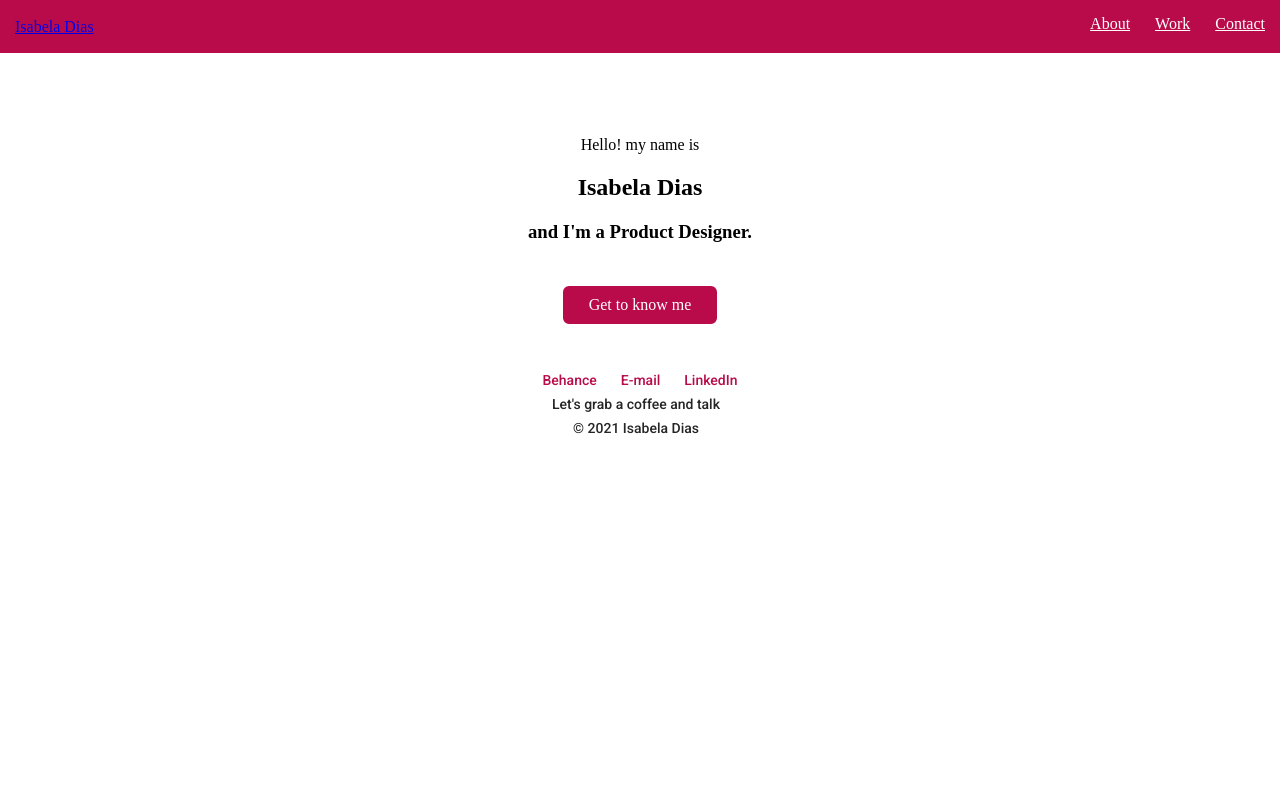
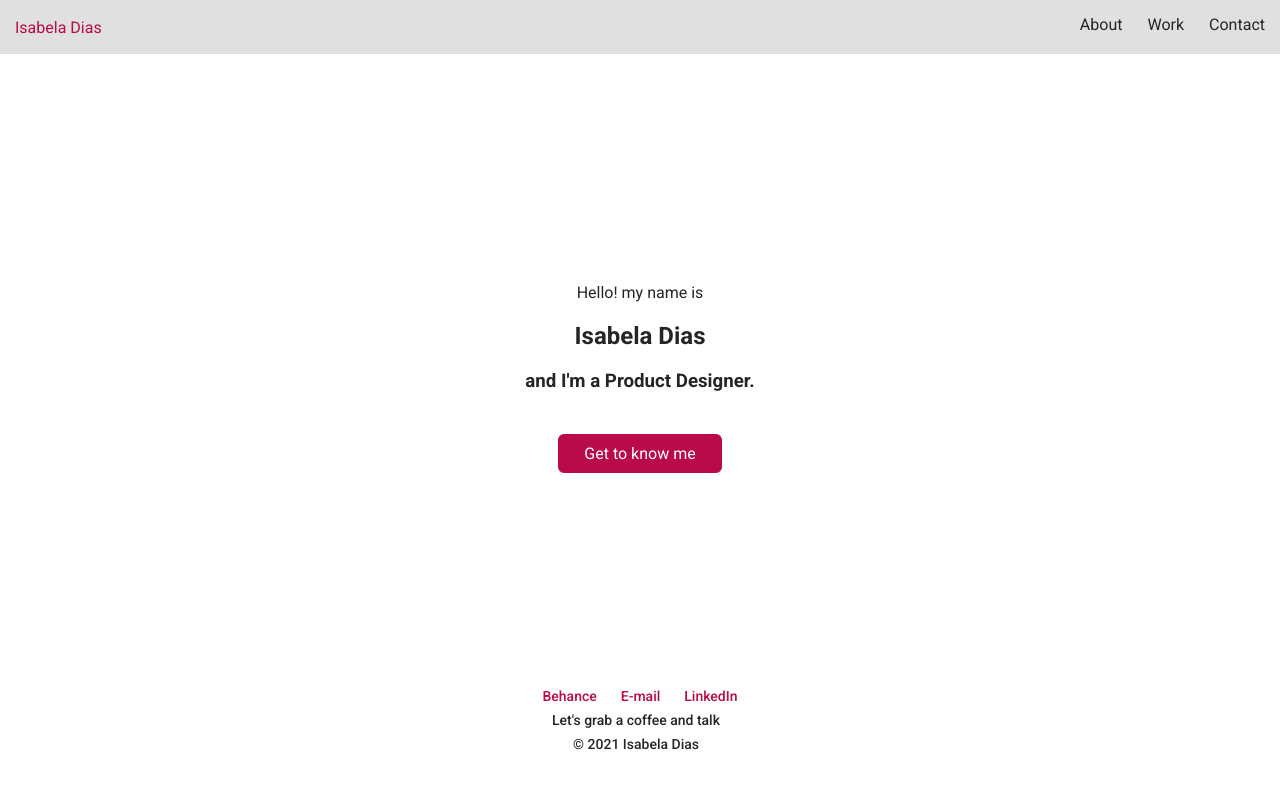
Before and after one commit to beladias/project, a Jekyll site: the page built from index.markdown, in a window 1280 px wide. Shown: the top 789 px of the page. Built offline with Jekyll 4.4.1, drawn with Linux system fonts in a browser that asks for light colours.

Commit message:
prefinal

```diff
--- a/_layouts/home.html
+++ b/_layouts/home.html
@@ -8,7 +8,7 @@
             <div class="content">
                 <p>Hello! my name is</p>
                 <h2>Isabela Dias</h2>
-                <h3>and I'm a <span> Product Designer.</span></h3>
+                <h3>and I'm a <span class="animation-color"> Product Designer.</span></h3>
                 <a href="#" target="_blank" class="btn-cv">Get to know me</a>
             </div>
     </div>
--- a/_sass/colors.scss
+++ b/_sass/colors.scss
@@ -1,6 +1,5 @@
 $primary: #B90B49;
-$secondary: #4984d2;
+$secondary: #6231b3;
 $text: #252525;
 $white: #ffffff;
-$background: #fafafa;
-$active: #BABABA;
+$background: #e0e0e0;
--- a/_sass/portfolio.scss
+++ b/_sass/portfolio.scss
@@ -1,21 +1,52 @@
-h1 {
-    text-align: center;
-}
 .max-width {
     max-width: 1300px;
-    margin: 0 auto;
+    margin: auto;
 }
 main {
     padding-top: 60px;
 
     @media (min-width: 768px) {
-        padding-top: 120px;
+        padding-top: 100px;
     }
 }
 body {
+    @include font();
     padding: 0;
     margin: 0;
     border: 0;
+
+    h1 {
+        text-align: center;
+    }
+
+    a {
+        text-decoration: none;
+        color: $primary;
+    }
+
+    a:hover {
+        text-decoration: none;
+        color: $secondary;
+    }
+
+    .btn-cv {
+        display: inline-block;
+        background: $primary;
+        padding: 8px 24px;
+        margin-top: 24px;
+        border-radius: 6px;
+        border: 2px solid $primary;
+        transition: all 0.3s ease;
+        text-decoration: none;
+        color: $white;
+        margin-left: auto;
+        margin-right: auto;
+    }
+
+    .btn-cv:hover {
+        background: none;
+        color: $primary;
+    }
 }
 
 img {
@@ -37,7 +68,7 @@
     top: 0;
     left: 0;
     right: 0;
-    background: $primary;
+    background: $background;
 
     .max-width {
         display: flex;
@@ -60,8 +91,13 @@
             display: inline-block;
 
             a {
-            color: $white;
+                color: $text;
                 margin-left: 25px;
+            }
+
+            a:hover {
+                text-decoration: none;
+                color: $primary;
             }
         }
     }
@@ -69,7 +105,18 @@
     .logo a {
         color: $white;
     }
+}
 
+/* Home */
+
+.home {
+    display: flex;
+    min-height: 60vh;
+
+    .content {
+        align-items: center;
+        text-align: center;
+    }
 }
 
 /* ABOUT */
@@ -120,8 +167,6 @@
         }
     }
 
-}
-
     .column-right p {
         text-align: left;
 
@@ -129,37 +174,7 @@
             margin-right: 20px;
         }
     }
-
-.btn-cv {
-    display: inline-block;
-    background: $primary;
-    padding: 8px 24px;
-    margin-top: 24px;
-    border-radius: 6px;
-    border: 2px solid $primary;
-    transition: all 0.3s ease;
-    text-decoration: none;
-    color: $white;
-    margin-left: auto;
-    margin-right: auto;
 }
-
-.btn-cv:hover {
-    background: none;
-    color: $primary;
-}
-
-/* Home */
-
-.home {
-    display: flex;
-}
-
-.content{
-    align-items: center;
-    text-align: center;
-}
-
 /* work */
 
 .work {
@@ -200,26 +215,25 @@
 /* work detail */
 
 .project-article {
-
-        figure, p {
+    figure,
+    p {
         margin-bottom: 24px;
     }
 }
 
 /* contact */
 .contact {
-
+    min-height: 60vh;
     text-align: center;
 
-        p{
+    p {
         text-align: center;
     }
 
-        .btn-cv{
+    .btn-cv {
         align-items: center;
     }
 }
-
 
 /* footer */
 footer {
@@ -229,7 +243,6 @@
     margin-top: 48px;
     padding: 0 80px;
     text-align: center;
-
 
     ul {
         padding-left: 0px;
```
Lines whose indentation alone changed are shown as unchanged.
